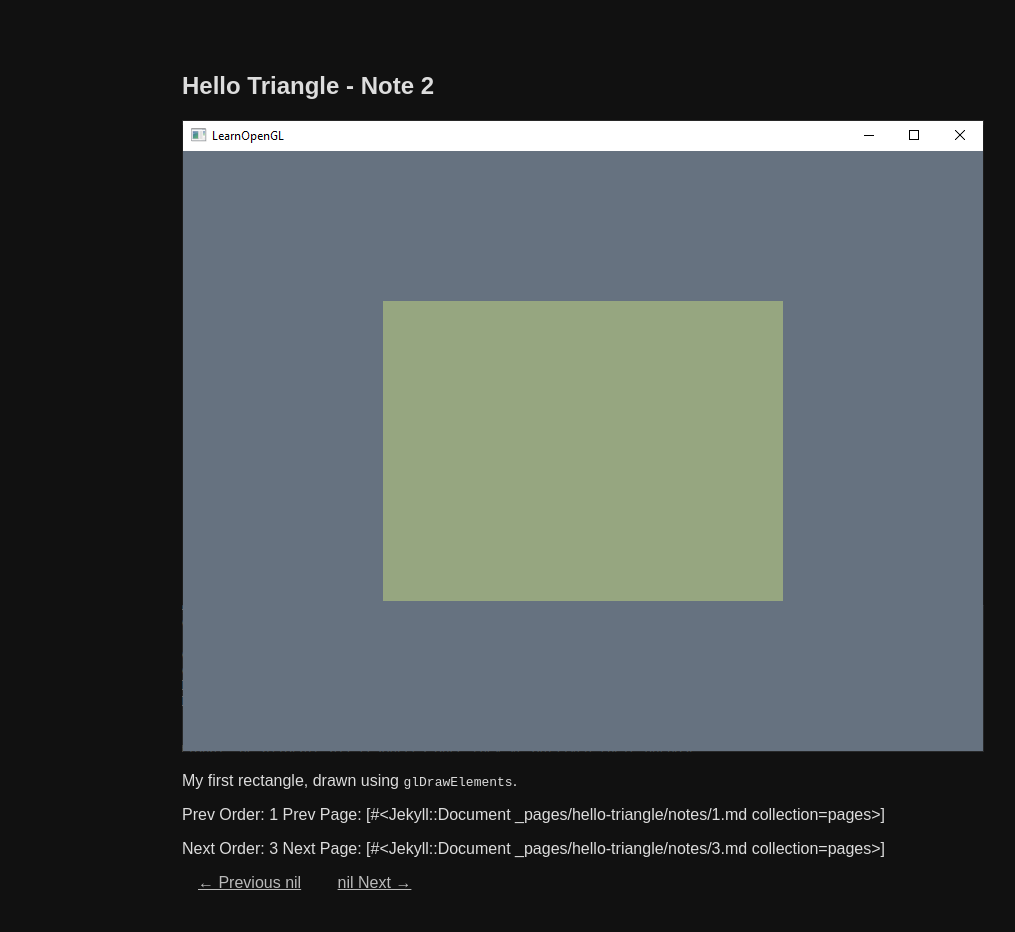
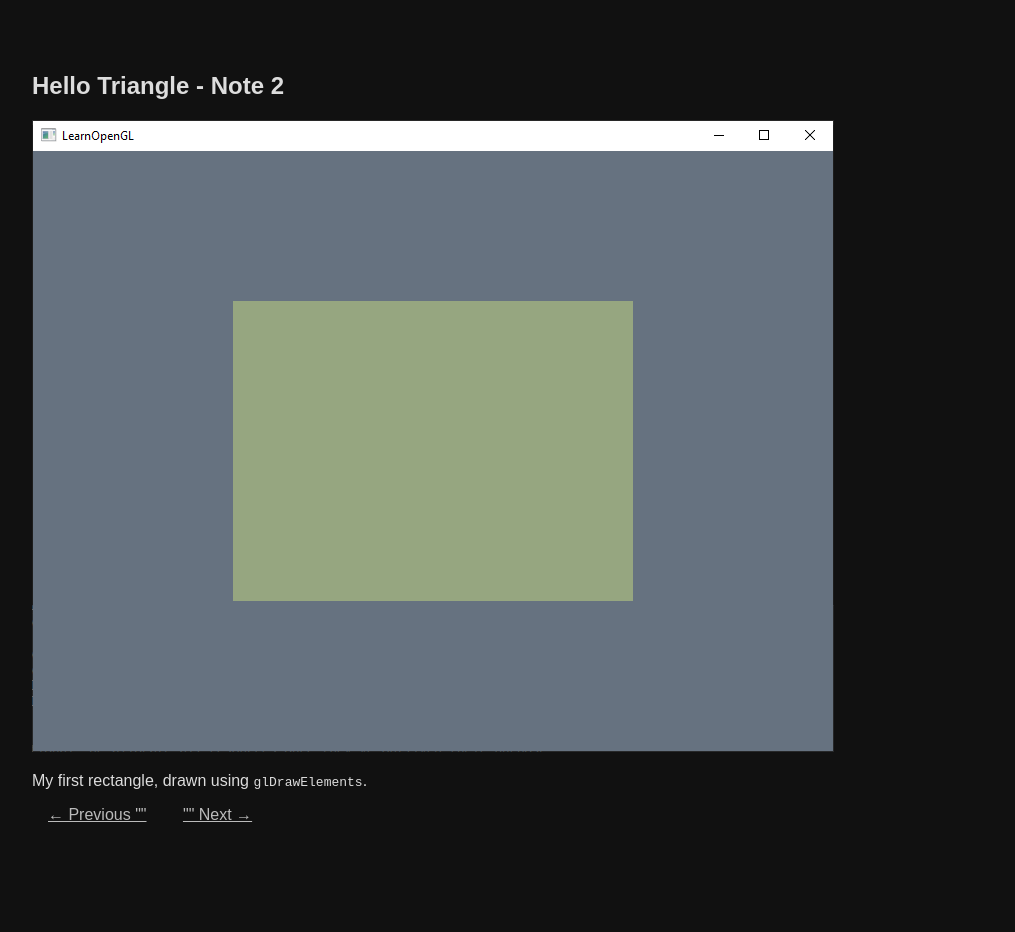
Before and after one commit to jwannamaker/LearnOpenGL, a Jekyll site: the page built from _pages/hello-triangle/notes/2.md, in a window 1280 px wide. Shown: the whole page, without its empty margins (8-1023 px from the left). Built offline with Jekyll 4.4.1, drawn with Linux system fonts in a browser that asks for light colours; after the commit the page ends 900 px from its top, so only the background shows below that.

Commit message:
Still debugging page navigation

```diff
--- a/_layouts/default.html
+++ b/_layouts/default.html
@@ -26,8 +26,8 @@
     }
 
     .content-wrapper {
-      margin: 0 auto;
-      max-width: 900px;
+      margin: 0;
+      max-width: 800px;
     }
 
     .thumb-grid {
@@ -40,6 +40,7 @@
 
     .thumb-card {
       width: auto;
+      aspect-ratio: 1;
       margin: 0.5em;
       transition: background-color 0.5s ease;
       background: #222;
--- a/_layouts/detail.html
+++ b/_layouts/detail.html
@@ -6,6 +6,8 @@
 {% assign next_order = page.order | plus: 1 %}
 {% assign prev_page = site.pages | where: "order", prev_order %}
 {% assign next_page = site.pages | where: "order", next_order %}
+{% assign prev_url = prev_page.url | replace: ".md", ".html" %}
+{% assign next_url = next_page.url | replace: ".md", ".html" %}
 
 <body>
     <h2>{{ page.title }}</h2>
@@ -14,14 +16,11 @@
     </main>
 </body>
 
-<p>Prev Order: {{ prev_order | inspect }}  Prev Page: {{ prev_page | inspect }}</p>
-<p>Next Order: {{ next_order | inspect }}  Next Page: {{ next_page | inspect }}</p>
-
 <div class="buttons">
   {% if prev_page %}
-    <a class="button" href="{{ prev_page.url | absolute_url }}">← Previous {{ prev_page.title | inspect }}</a>
+    <a class="button" href="{{ prev_url }}">← Previous {{ prev_url | inspect }}</a>
   {% endif %}
   {% if next_page %}
-    <a class="button" href="{{ next_page.url | absolute_url }}">{{ next_page.title | inspect }} Next →</a>
+    <a class="button" href="{{ next_url  }}">{{ next_url | inspect }} Next →</a>
   {% endif %}
 </div>
```
